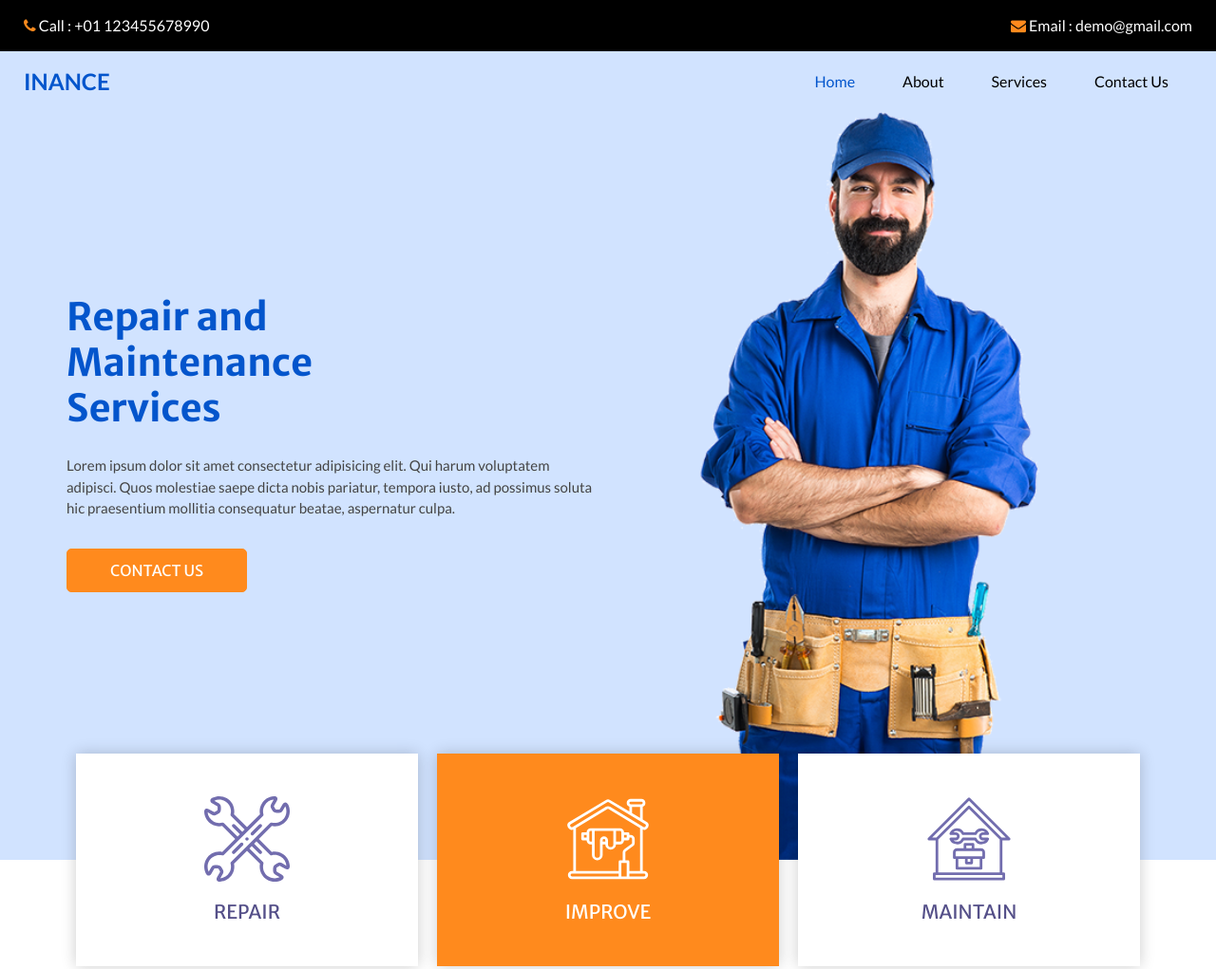
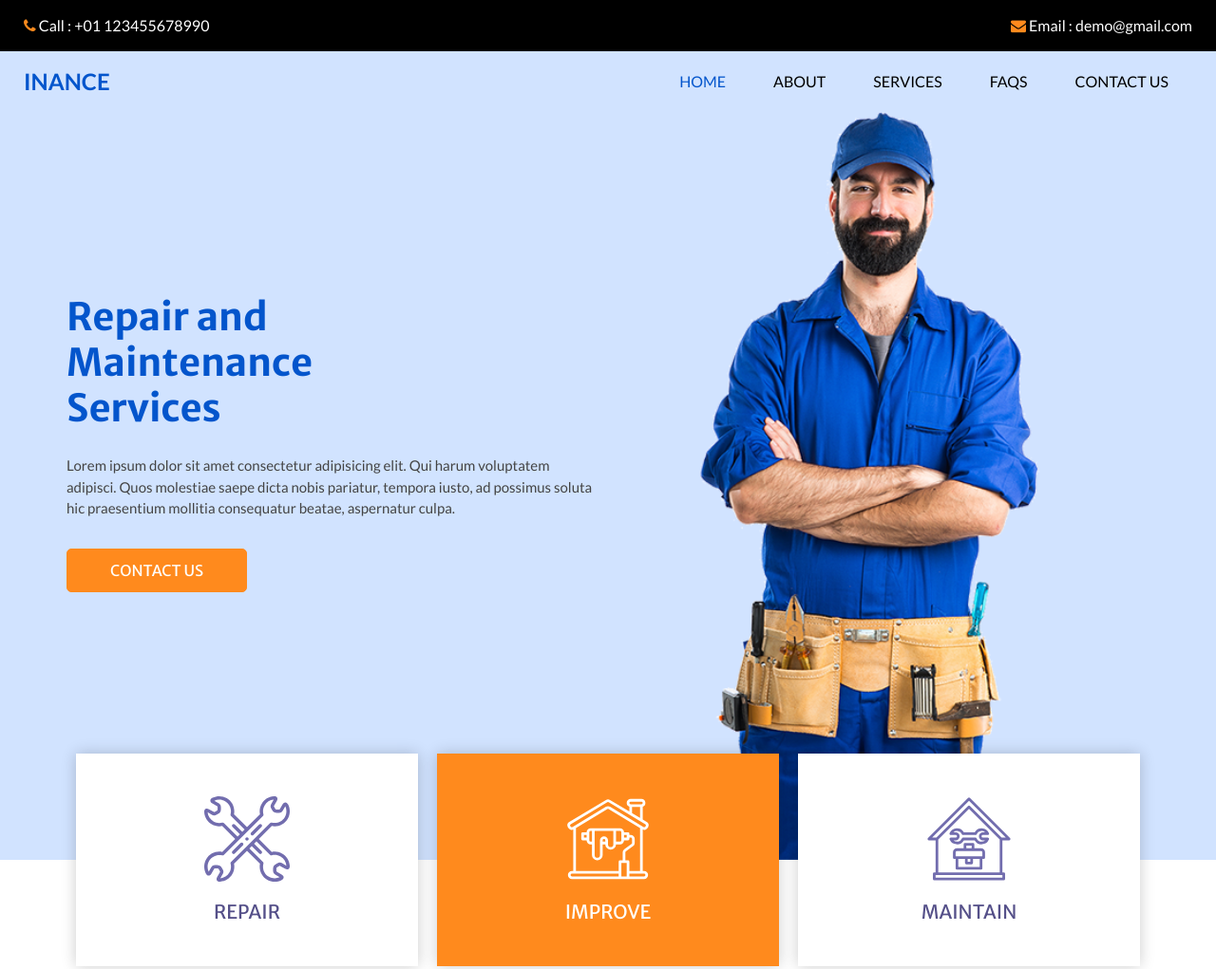
Before and after one commit to lumide/devops-html, a plain HTML site: page index.html in a window 1280 px wide. Shown: the top 1021 px of the page at 95% size. Drawn offline with nearby package versions, Linux system fonts and the light colour scheme; some packages are replaced by stand-ins of ours.

Commit message:
[DEV-2765] CHanges to menu and stylesheet files

```diff
--- a/css/style.css
+++ b/css/style.css
@@ -139,6 +139,7 @@ a:focus {
   padding: 10px 25px;
   color: #000000;
   text-align: center;
+  text-transform: uppercase;
 }
 
 .custom_nav-container .navbar-nav .nav-item:hover .nav-link, .custom_nav-container .navbar-nav .nav-item.active .nav-link {
--- a/index.html
+++ b/index.html
@@ -73,6 +73,9 @@
                 </li>
                 <li class="nav-item">
                   <a class="nav-link" href="service.html">Services</a>
+                </li>
+                <li class="nav-item">
+                  <a class="nav-link" href="#">FAQs</a>
                 </li>
                 <li class="nav-item">
                   <a class="nav-link" href="contact.html">Contact Us</a>
```
